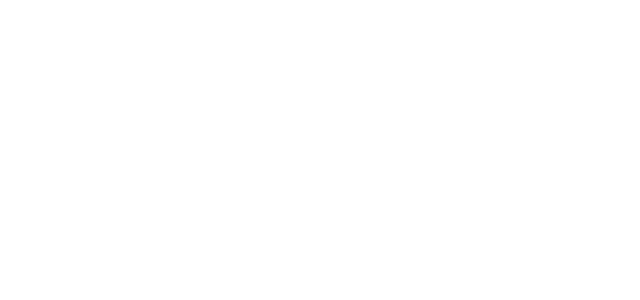
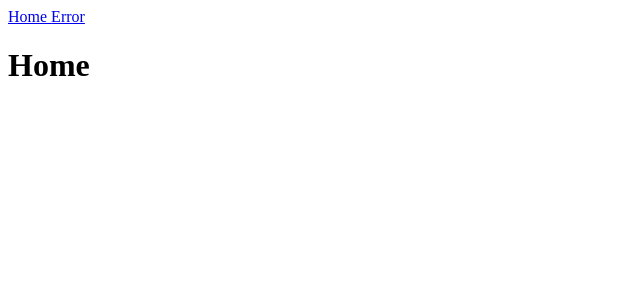
Before and after one commit to rvailnaveed/securesocialmedia, a React (Create React App) app: page / in a window 1280 px wide. Shown: the top 300 px of the page, without its empty margins (0-640 px from the left). Built offline with nearby package versions, Linux system fonts and the light colour scheme.

Commit message:
setup navigation

```diff
--- a/src/App.js
+++ b/src/App.js
@@ -1,8 +1,19 @@
 import React from 'react';
-
+import { Switch, Route } from 'react-router-dom';
+import Home from "./components/Home"
+import Error from "./components/Error"
+import Navbar from "./components/Navbar"
 
 function App() {
-  return null;
+  return (
+    <main>
+      <Navbar />
+      <Switch>
+        <Route path="/" component={Home} exact />
+        <Route component={Error} />
+      </Switch>
+    </main>
+  )
 }
 
 export default App;
--- /dev/null
+++ b/src/components/Error.js
@@ -0,0 +1,7 @@
+import React from "react"
+
+function Error() {
+  return <h1>Page not found!</h1>
+};
+
+export default Error
--- /dev/null
+++ b/src/components/Home.js
@@ -0,0 +1,7 @@
+import React from "react"
+
+function Home() {
+  return <h1>Home</h1>
+}
+
+export default Home
--- /dev/null
+++ b/src/components/Navbar.js
@@ -0,0 +1,13 @@
+import React from "react";
+import {Link} from "react-router-dom";
+
+function Navbar() {
+  return (
+    <div>
+      <Link to="/">Home </Link>
+      <Link to="/error">Error </Link>
+    </div>
+  );
+};
+
+export default Navbar;
--- a/src/index.js
+++ b/src/index.js
@@ -1,5 +1,12 @@
 import React from 'react';
 import ReactDOM from 'react-dom';
+import { BrowserRouter, Route, Switch } from "react-router-dom"
+
 import App from './App';
 
-ReactDOM.render(<App />, document.getElementById('root'));
+ReactDOM.render(
+    <BrowserRouter>
+        <App />
+    </BrowserRouter>,
+    document.getElementById('root')
+);
```
